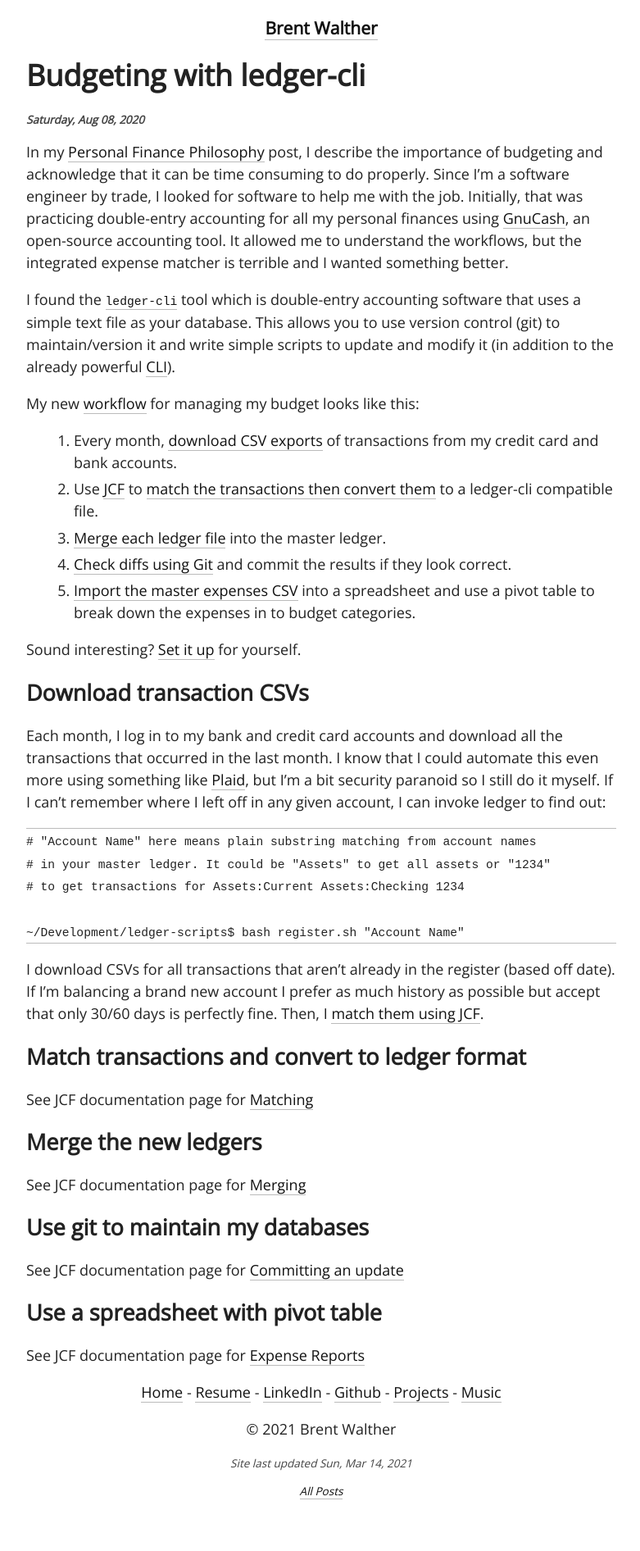
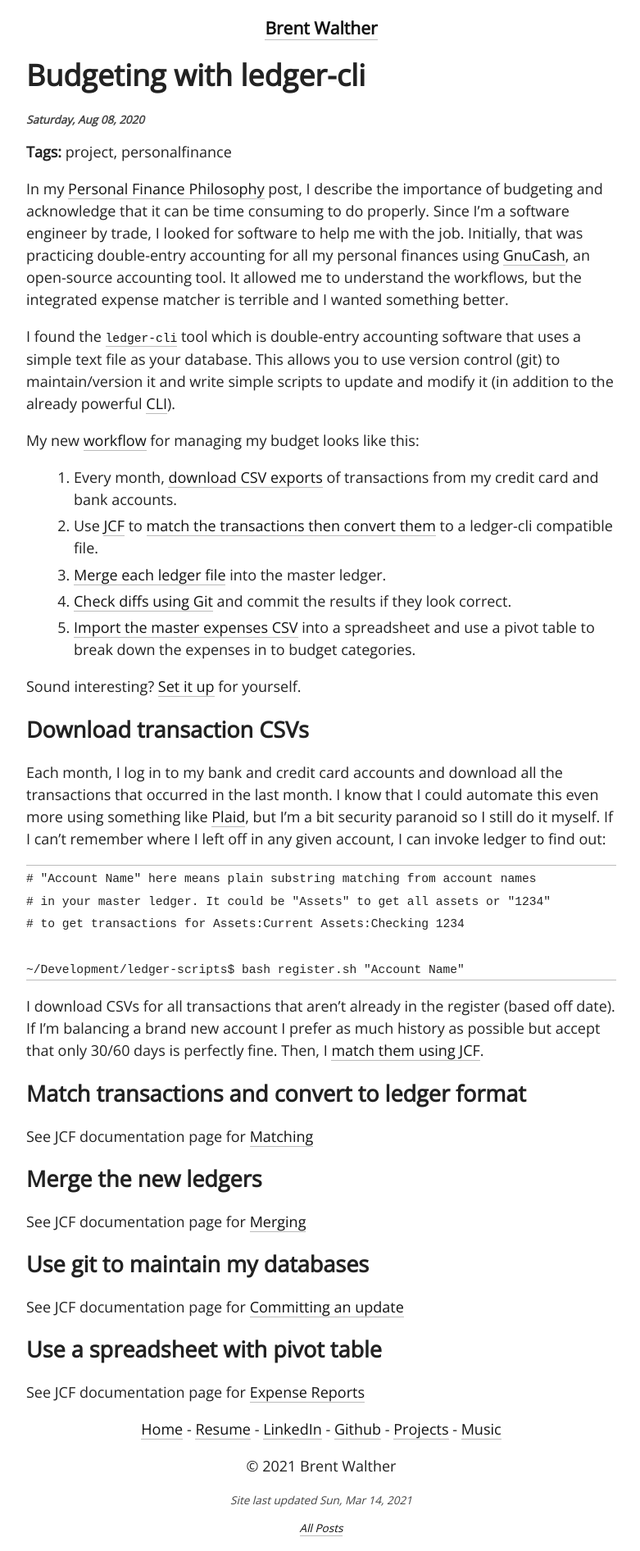
Before and after one commit to brentwalther/brentwalther.github.io, a Jekyll site: the page built from _posts/2020-08-08-personal-finance-automation-with-ledger.md, in a window 1280 px wide. Shown: the whole page at 82% size, without its empty margins (248-1029 px from the left). Built offline with Jekyll 4.4.1, drawn with Linux system fonts in a browser that asks for light colours; before the commit the page ends 1847 px from its top, so only the background shows below that.

Commit message:
Add tags to the top of the default top level layout.w

```diff
--- a/_layouts/default.html
+++ b/_layouts/default.html
@@ -27,6 +27,9 @@
       <h1>{{ page.title }}</h1>
       <h2 class="muted">{{ page.date | date: "%A, %b %d, %Y" }}</h2>
       {% endif %}
+      {% if page.tags %}
+      <p><strong>Tags:</strong> {{ page.tags | join: ", " }}</p>
+      {% endif %}
       {% if page.ratingword %}
       <p>{{ page.ratingword }}{% if page.rating %} - {{ page.rating }} / 5{% endif %}</p>
       {% endif %}
```
